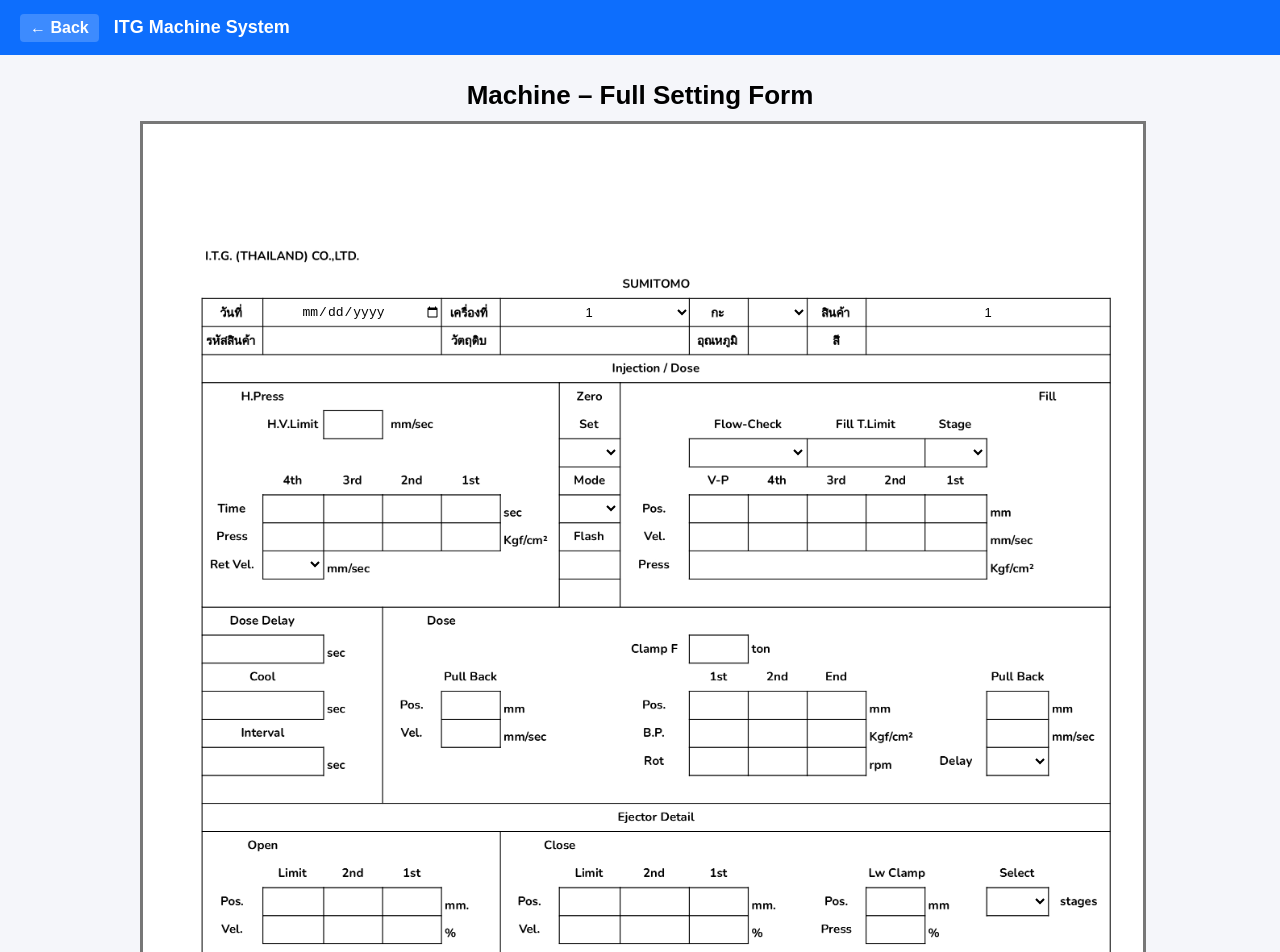
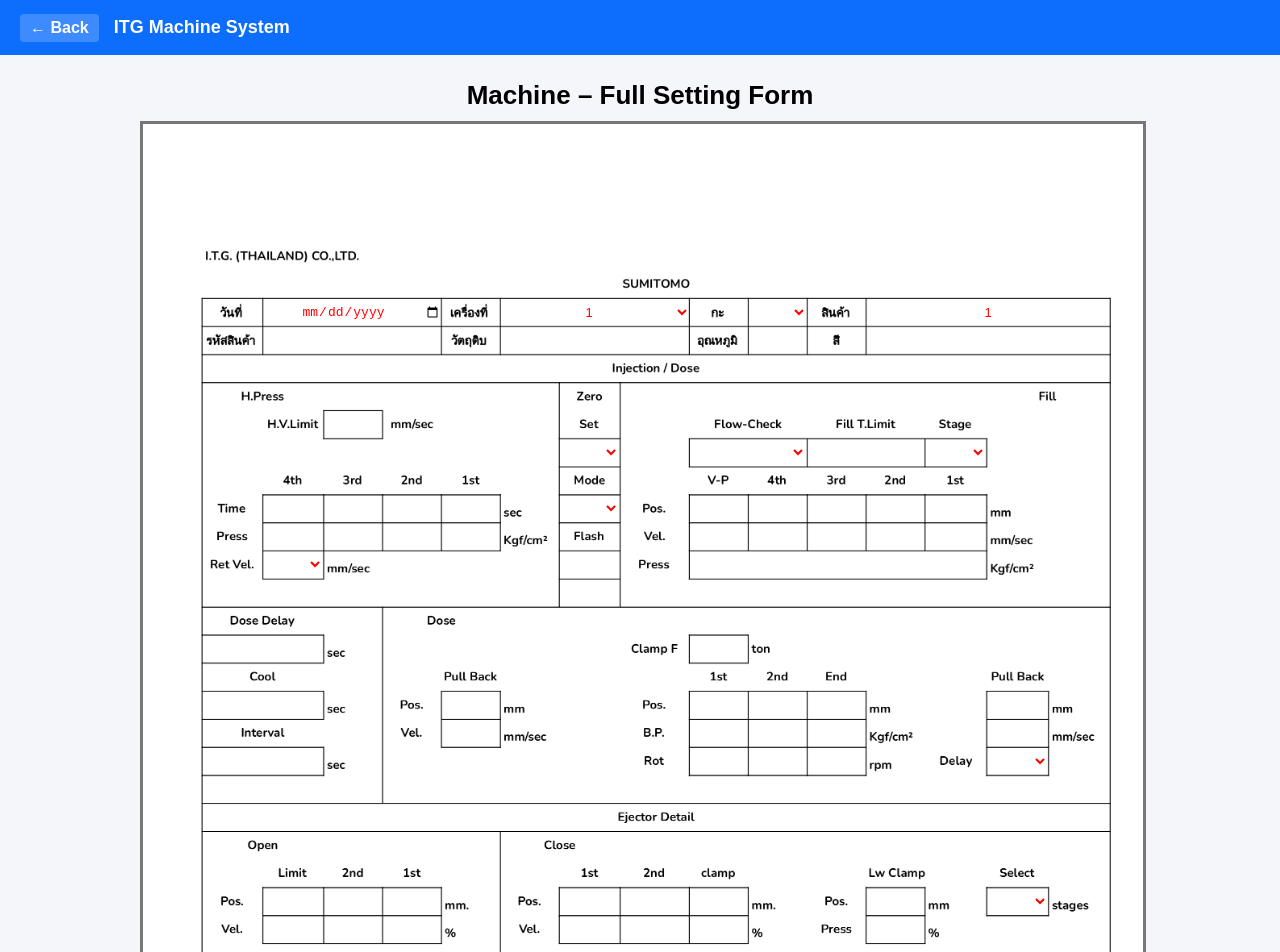
Before and after one commit to Krittapas2004/ITG, a React (Vite) app: page /ITG/machine/1/1/form in a window 1280 px wide. Shown: the top 952 px of the page. Built offline with nearby package versions, Linux system fonts and the light colour scheme.

Commit message:
Implement field in machine form

```diff
--- a/src/pages/MachineForm/MachineForm.css
+++ b/src/pages/MachineForm/MachineForm.css
@@ -112,6 +112,7 @@
   padding: 0px;
   margin: 0px;
   font-size: 13px;
+  color: red;
 }
 
 .date-field:focus,
@@ -168,13 +169,13 @@
   top: 43.9%;
 }
 
-#open-vel-limit-input, #open-vel-2nd-input, #open-vel-1st-input, #close-vel-limit-input,
-#close-vel-2nd-input, #close-vel-1st-input, #lw-clamp-press-input {
+#open-vel-limit-input, #open-vel-2nd-input, #open-vel-1st-input, #close-vel-1st-input,
+#close-vel-2nd-input, #close-vel-clamp-input, #lw-clamp-press-input {
   top: 55.74%;
 }
 
-#open-pos-limit-input, #open-pos-2nd-input, #open-pos-1st-input, #close-pos-limit-input,
-#close-pos-2nd-input, #close-pos-1st-input, #lw-clamp-pos-input, #select-stage-input {
+#open-pos-limit-input, #open-pos-2nd-input, #open-pos-1st-input, #close-pos-1st-input,
+#close-pos-2nd-input, #close-pos-clamp-input, #lw-clamp-pos-input, #select-stage-input {
   top: 53.78%;
 }
 #date-input {
@@ -276,6 +277,7 @@
 #mode-input {
   width: 6%;
   left: 41.92%;
+  font-size: 12px;
 }
 
 #flash-input {
@@ -473,7 +475,7 @@
   left: 24.3%;
 }
 
-#close-pos-limit-input {
+#close-pos-1st-input {
   width: 6%;
   left: 42%;
 }
@@ -483,12 +485,12 @@
   left: 48.1%;
 }
 
-#close-pos-1st-input {
+#close-pos-clamp-input {
   width: 5.8%;
   left: 55%;
 }
 
-#close-vel-limit-input {
+#close-vel-1st-input {
   width: 6%;
   left: 42%;
 }
@@ -498,7 +500,7 @@
   left: 48.1%;
 }
 
-#close-vel-1st-input {
+#close-vel-clamp-input {
   width: 5.8%;
   left: 55%;
 }
--- a/src/pages/MachineForm/MachineForm.jsx
+++ b/src/pages/MachineForm/MachineForm.jsx
@@ -168,7 +168,7 @@ export default function MachineForm() {
                 >
                   <option value="" disabled></option>
                   {field.options.map((option) => (
-                    <option key={option} value={option}>
+                    <option id={field.id} key={option} value={option}>
                       {option}
                     </option>
                   ))}
--- a/src/pages/MachineForm/formFields.js
+++ b/src/pages/MachineForm/formFields.js
@@ -60,12 +60,12 @@ export const formFields = [
     { name: 'open_vel_limit', id: 'open-vel-limit-input', type: 'numeric', class: 'number-field' },
     { name: 'open_vel_2nd', id: 'open-vel-2nd-input', type: 'numeric', class: 'number-field' },
     { name: 'open_vel_1st', id: 'open-vel-1st-input', type: 'numeric', class: 'number-field' },
-    { name: 'close_pos_limit', id: 'close-pos-limit-input', type: 'numeric', class: 'number-field' },
+    { name: 'close_pos_limit', id: 'close-pos-1st-input', type: 'numeric', class: 'number-field' },
     { name: 'close_pos_2nd', id: 'close-pos-2nd-input', type: 'numeric', class: 'number-field' },
-    { name: 'close_pos_1st', id: 'close-pos-1st-input', type: 'numeric', class: 'number-field' },
-    { name: 'close_vel_limit', id: 'close-vel-limit-input', type: 'numeric', class: 'number-field' },
+    { name: 'close_pos_1st', id: 'close-pos-clamp-input', type: 'numeric', class: 'number-field' },
+    { name: 'close_vel_1st', id: 'close-vel-1st-input', type: 'numeric', class: 'number-field' },
     { name: 'close_vel_2nd', id: 'close-vel-2nd-input', type: 'numeric', class: 'number-field' },
-    { name: 'close_vel_1st', id: 'close-vel-1st-input', type: 'numeric', class: 'number-field' },
+    { name: 'close_vel_clamp', id: 'close-vel-clamp-input', type: 'numeric', class: 'number-field' },
     { name: 'lw_clamp_pos', id: 'lw-clamp-pos-input', type: 'numeric', class: 'number-field' },
     { name: 'lw_clamp_press', id: 'lw-clamp-press-input', type: 'numeric', class: 'number-field' },
     { name: 'select_stage', id: 'select-stage-input', type: 'select', class: 'select-field', options: ['3', '5'] },
--- a/src/pages/MachinesRecord/MachinesRecord.css
+++ b/src/pages/MachinesRecord/MachinesRecord.css
@@ -80,17 +80,17 @@
 .record-info h3 {
     margin: 0 0 0.5rem 0;
     font-size: 1.1rem;
-    color: #333;
+    color: black;
 }
 
 .record-info p {
     margin: 0;
-    color: #666;
+    color: black;
 }
 
 .record-info .timestamp {
     font-size: 0.8rem;
-    color: #999;
+    color: black;
     margin-top: 0.5rem;
 }
 
```
Also changed, not shown: src/assets/worksheet.jpg.
